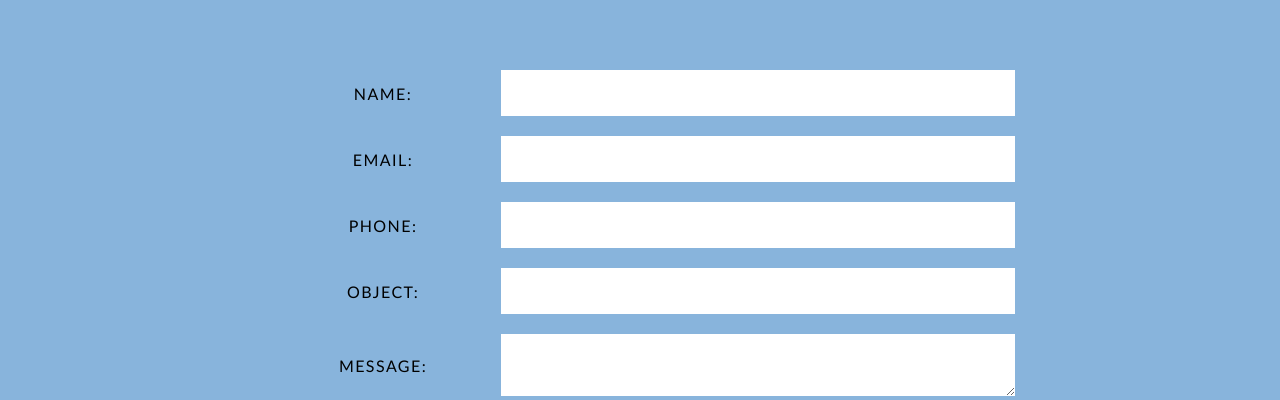
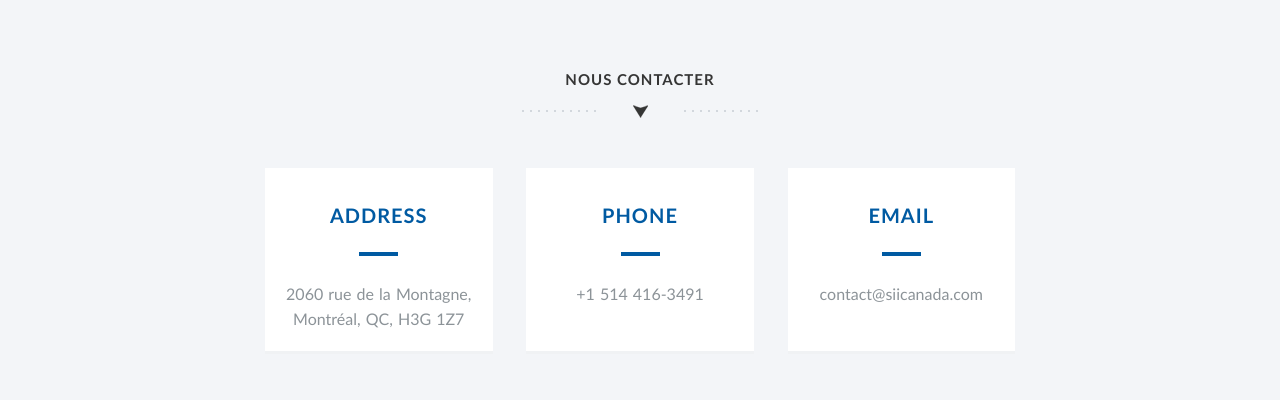
Before and after one commit to clemtrib/siicanada_front, a React app: page /contact in a window 1280 px wide. Shown: the part 400-800 px from the top of the page. Built offline with nearby package versions, Linux system fonts and the light colour scheme.

Commit message:
details contact

```diff
--- a/src/app.css
+++ b/src/app.css
@@ -25,6 +25,10 @@
 
 ul {
   list-style: none;
+}
+
+.large {
+  width: 100%;
 }
 
 .intro {
@@ -58,11 +62,6 @@ ul {
   padding-right: 15px;
 }
 
-.row {
-  margin-left: -15px;
-  margin-right: -15px;
-}
-
 h1.arrow {
   font-size: 15px;
   text-transform: uppercase;
@@ -74,8 +73,8 @@ h1.arrow {
   background: url(../public/h1-bg.png) no-repeat center bottom;
 }
 
-.intro p:first-of-type {
-  margin: 50px 0 0;
+.intro > .container > div:first-of-type {
+  margin-top: 50px;
 }
 
 p {
@@ -90,6 +89,10 @@ p {
   background: #88b4dc;
   padding: 90px 0 100px;
   text-align: center;
+}
+
+.contactItem {
+  padding: 10px;
 }
 
 .flexOuter {
@@ -148,6 +151,98 @@ p {
   border-radius: 2px;
 }
 
+.contactListItems {
+  display: flex;
+  flex-direction: row;
+  justify-content: space-between;
+}
+
+.contactListItems > div {
+  width: 25%;
+  margin: 0;
+  padding: 20px;
+}
+
+@media (max-width: 768px) {
+
+  .contactListItems {
+    display: flex;
+    flex-direction: column;
+    justify-content: space-between;
+  }
+
+  .contactListItems > div {
+    width: 100%;
+    margin: 20px 0 0 0;
+    padding: 20px;
+  }
+
+}
+
+.contactListItems h3,
+.contactListItems p {
+  display: block;
+}
+
+.contactListItems h3 {
+  color: #005aa2;
+  text-transform: uppercase;
+  letter-spacing: 1px;
+  font-size: 20px;
+  margin-top: 15px;
+}
+
+.contactListItems p {
+  font-size: 16px;
+}
+
+.contactListItems h3::after {
+  content: " ";
+  border: solid 2px #005aa2;
+  display: block;
+  width: 35px;
+  margin: 25px auto;
+}
+
+.boxHover {
+  transition: all 500ms ease-in-out;
+  -webkit-transition: all 500ms ease-in-out;
+  -moz-transition: all 500ms ease-in-out;
+  -o-transition: all 500ms ease-in-out;
+}
+
+.lightBox {
+  background-color: #fff;
+  -webkit-box-shadow: 0px 3px 0px 0px #f0f2f4;
+  -moz-box-shadow: 0px 3px 0px 0px #f0f2f4;
+  box-shadow: 0px 3px 0px 0px #f0f2f4;
+  padding: 20px 0;
+}
+
+.boxHover:hover, .boxHover:focus {
+  transform: translate(0, -15px);
+  -webkit-transform: translate(0, -15px);
+  -ms-transform: translate(0, -15px);
+}
+
+.lightBox:hover, .lightBox:focus {
+  -webkit-box-shadow: 0px 3px 0px 0px #005aa2;
+  -moz-box-shadow: 0px 3px 0px 0px #005aa2;
+  box-shadow: 0px 3px 0px 0px #005aa2;
+}
+
+/*
+* {
+  -webkit-box-sizing: border-box;
+  -moz-box-sizing: border-box;
+  box-sizing: border-box;
+}
+user agent stylesheet
+div {
+  display: block;
+}
+*/
+
 .footer {
   width: 100%;
   background-color: #242830;
--- /dev/null
+++ b/src/contact.jsx
@@ -0,0 +1,17 @@
+import React from "react"
+
+import style from './app.css'
+
+import ContactList from './contactList'
+import ContactForm from './contactForm'
+
+export default class Contact extends React.Component {
+    render() {
+        return (
+            <div className={style.large}>
+                <ContactList />
+                <ContactForm />
+            </div>
+        );
+    }
+}
--- /dev/null
+++ b/src/contactList.jsx
@@ -0,0 +1,41 @@
+import React from "react"
+
+import style from './app.css'
+
+import ContactListItem from './contactListItem'
+
+export default class ContactList extends React.Component {
+    render() {
+
+        const ads = [
+            {
+                title: "Address",
+                icon: "home.png",
+                data: `2060 rue de la Montagne, Montréal, QC, H3G 1Z7`
+            }, {
+                title: "Phone",
+                icon: "phone.png",
+                data: "+1 514 416-3491"
+            }, {
+                title: "Email",
+                icon: "email.png",
+                data: "contact@siicanada.com"
+            }
+        ]
+
+        const list = ads.map((item) =>
+            <ContactListItem title={item.title} icon={item.icon} data={item.data} />
+        );
+
+        return (
+            <div className={style.intro}>
+                <div className={style.container}>
+                    <h1 className={style.arrow}>Nous contacter</h1>
+                    <div className={style.contactListItems}>
+                        {list}
+                    </div>
+                </div>
+            </div>
+        );
+    }
+}
--- /dev/null
+++ b/src/contactListItem.jsx
@@ -0,0 +1,14 @@
+import React from "react"
+
+import style from './app.css'
+
+export default class ContactListItem extends React.Component {
+    render() {
+        return (
+            <div className={`${style.boxHover} ${style.lightBox}`}>
+                <h3>{this.props.title}</h3>
+                <p>{this.props.data}</p>
+            </div>
+        );
+    }
+}
--- a/src/home.jsx
+++ b/src/home.jsx
@@ -6,9 +6,9 @@ export default class Home extends React.Component {
     render() {
         return (
             <div className={style.intro}>
-                <div className={`${style.container}`}>
-                    <div className={style.row}>
-                        <h1 className={style.arrow}>Votre partenaire technologique sur Montréal et Toronto</h1>
+                <div className={style.container}>
+                    <h1 className={style.arrow}>Votre partenaire technologique sur Montréal et Toronto</h1>
+                    <div>
                         <p>Lorem ipsum dolor sit amet, consectetur adipiscing elit. Fusce auctor quis quam id feugiat. Donec tincidunt condimentum urna, laoreet consequat elit lobortis non. Fusce sagittis cursus tortor, consectetur ultricies nulla eleifend non. Quisque massa felis, elementum sit amet tincidunt ac, vulputate quis augue. Curabitur non odio elementum, cursus augue quis, placerat odio. Ut ultrices purus quis mauris porttitor tempor. Donec ultricies tristique neque, vel accumsan justo pretium efficitur.</p>
                         <p>Donec tempus sagittis nibh, sit amet porttitor arcu lacinia sed. Sed hendrerit mi sem, bibendum ullamcorper ante gravida ac. Quisque vel mi nisl. Vestibulum at sodales ligula, nec rhoncus leo. Class aptent taciti sociosqu ad litora torquent per conubia nostra, per inceptos himenaeos. Quisque eget magna et ex ullamcorper vestibulum. Etiam quis aliquam magna.</p>
                         <p>Quisque venenatis scelerisque nibh nec molestie. Integer euismod condimentum nulla in tristique. Donec enim mi, hendrerit vitae bibendum vitae, tempor id dolor. Proin lobortis lacus fringilla hendrerit finibus. Quisque maximus convallis leo eu hendrerit. Phasellus a purus porta, luctus justo sed, fermentum magna. Duis quam lacus, ultricies aliquam vehicula vel, condimentum ut lorem. Donec in placerat augue, quis consectetur ligula.</p>
--- a/src/jobAdListItem.jsx
+++ b/src/jobAdListItem.jsx
@@ -24,7 +24,7 @@ export default class JobAdListItem extends React.Component {
         const day = this.props.createdAt.slice(6, 8)
         const createdAt = `${year}-${month}-${day}`
         return (
-            <tr id={this.props.id}>
+            <tr>
                 <td>{this.props.title}</td>
                 <td>{createdAt}</td>
                 <td>{this.getContract()}</td>
--- a/src/routes.jsx
+++ b/src/routes.jsx
@@ -4,7 +4,7 @@ import { BrowserRouter as Router, Switch, Redirect } from "react-router-dom";
 import Layout from './layout'
 import Home from "./home"
 import JobAdList from "./jobAdList"
-import ContactForm from "./contactForm"
+import Contact from "./contact"
 import Page404 from './404'
 
 export default class Routes extends React.Component {
@@ -13,7 +13,7 @@ export default class Routes extends React.Component {
             <Router>
                 <Switch>
                     <Layout exact path="/" component={Home} />
-                    <Layout path="/contact" component={ContactForm} />
+                    <Layout path="/contact" component={Contact} />
                     <Layout path="/jobs" component={JobAdList} />
                     <Layout path="/404" component={Page404} />
                     <Redirect to="/404" />
```
